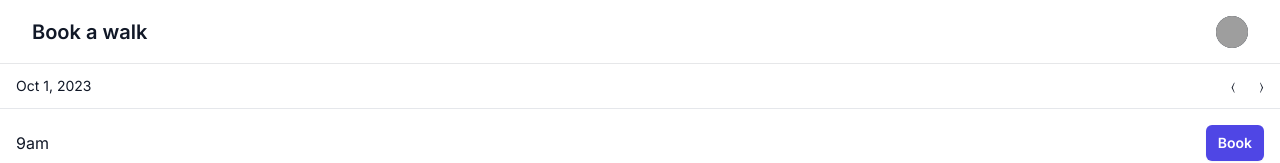
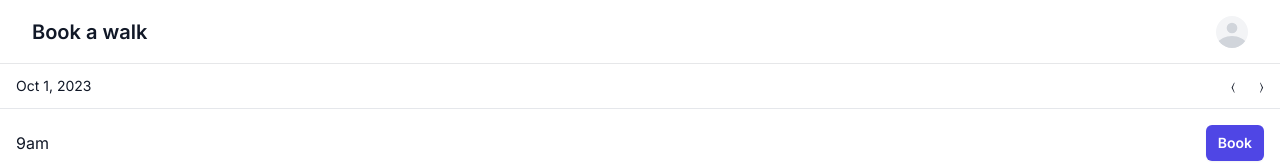
Before and after one commit to rosslibby/nova-labs-dog-walking, a Next.js app: page / in a window 1280 px wide. Shown: the top 163 px of the page. Built offline with nearby package versions, Linux system fonts and the light colour scheme; no server answers; sample sign-in values are in the browser's storage; grey boxes are pictures that could not be loaded.

Commit message:
abstracted header

```diff
--- a/src/app/page.tsx
+++ b/src/app/page.tsx
@@ -1,25 +1,13 @@
 'use client'
 
+import Header from '@/components/header'
 import { ScheduleList } from '@/components/schedule'
 import Image from 'next/image'
 
 export default function Home() {
   return (
     <>
-      <header className="sticky inset-x-0 top-0 z-50 flex h-16 border-b border-gray-900/10 bg-white">
-        <div className="mx-auto flex w-full max-w-7xl items-center justify-between px-4 sm:px-6 lg:px-8">
-          <h1 className="flex gap-x-3 text-xl leading-7">
-            <span className="font-semibold text-gray-900">Book a walk</span>
-          </h1>
-          <Image
-            className="h-8 w-8 rounded-full bg-gray-800"
-            src="https://images.unsplash.com/photo-1472099645785-5658abf4ff4e?ixlib=rb-1.2.1&ixid=eyJhcHBfaWQiOjEyMDd9&auto=format&fit=facearea&facepad=2&w=256&h=256&q=80"
-            alt="Profile"
-            height="60"
-            width="60"
-          />
-        </div>
-      </header>
+      <Header />
       <main className="flex flex-col items-center justify-between">
         <ScheduleList />
       </main>
--- a/src/components/header.tsx
+++ b/src/components/header.tsx
@@ -1,6 +1,33 @@
-import { getSession } from 'next-auth/react'
+import { authCtx } from '@/auth'
 import Image from 'next/image'
+import { useContext } from 'react'
 
 export default function Header() {
-  const session = getSession()
+  const user = useContext(authCtx)
+
+  return (
+    <header className="sticky inset-x-0 top-0 z-50 flex h-16 border-b border-gray-900/10 bg-white">
+      <div className="mx-auto flex w-full max-w-7xl items-center justify-between px-4 sm:px-6 lg:px-8">
+        <h1 className="flex gap-x-3 text-xl leading-7">
+          <span className="font-semibold text-gray-900">Book a walk</span>
+        </h1>
+        {user?.avatar && (
+          <Image
+            className="h-8 w-8 rounded-full bg-gray-800"
+            src={user?.avatar}
+            alt="Profile"
+            height="60"
+            width="60"
+          />
+        )}
+        {!user?.avatar && (
+          <span className="inline-block h-8 w-8 overflow-hidden rounded-full bg-gray-100">
+            <svg className="h-full w-full text-gray-300" fill="currentColor" viewBox="0 0 24 24">
+              <path d="M24 20.993V24H0v-2.996A14.977 14.977 0 0112.004 15c4.904 0 9.26 2.354 11.996 5.993zM16.002 8.999a4 4 0 11-8 0 4 4 0 018 0z" />
+            </svg>
+          </span>
+        )}
+      </div>
+    </header>
+  )
 }
```
